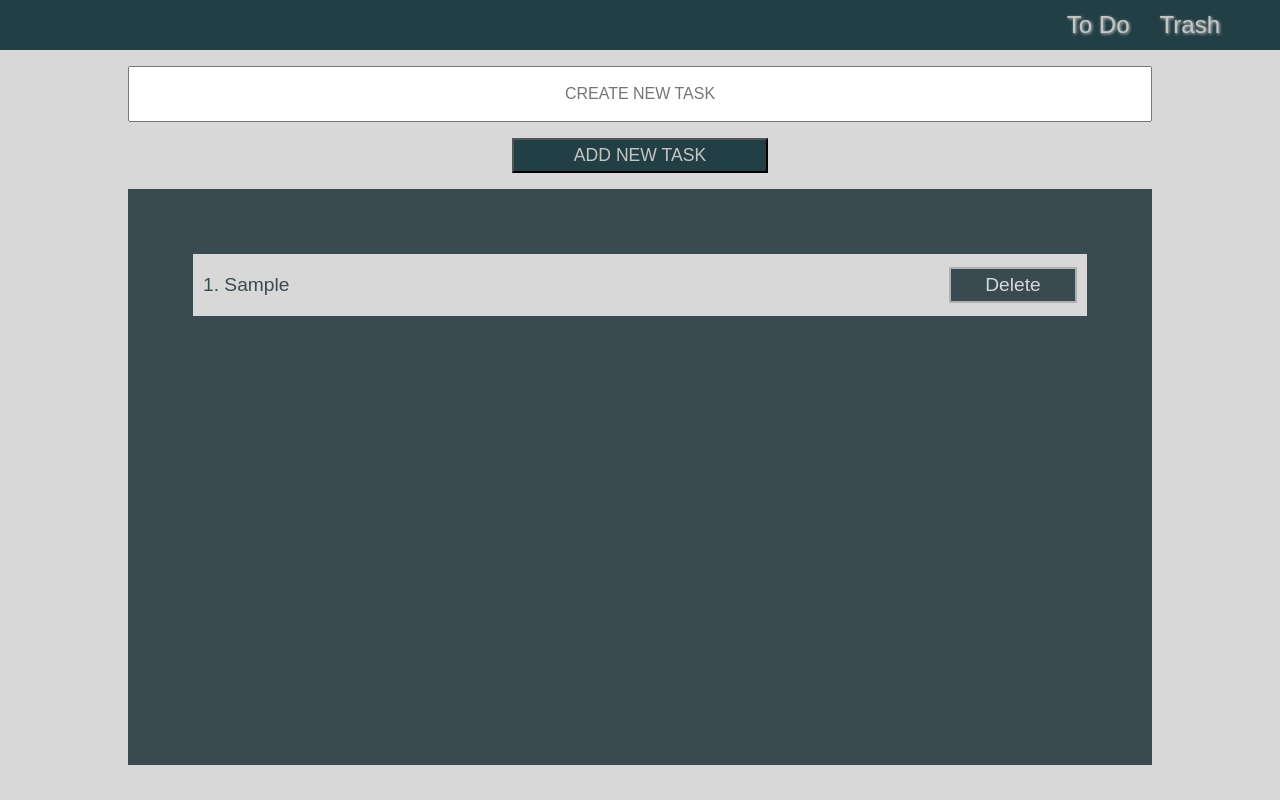
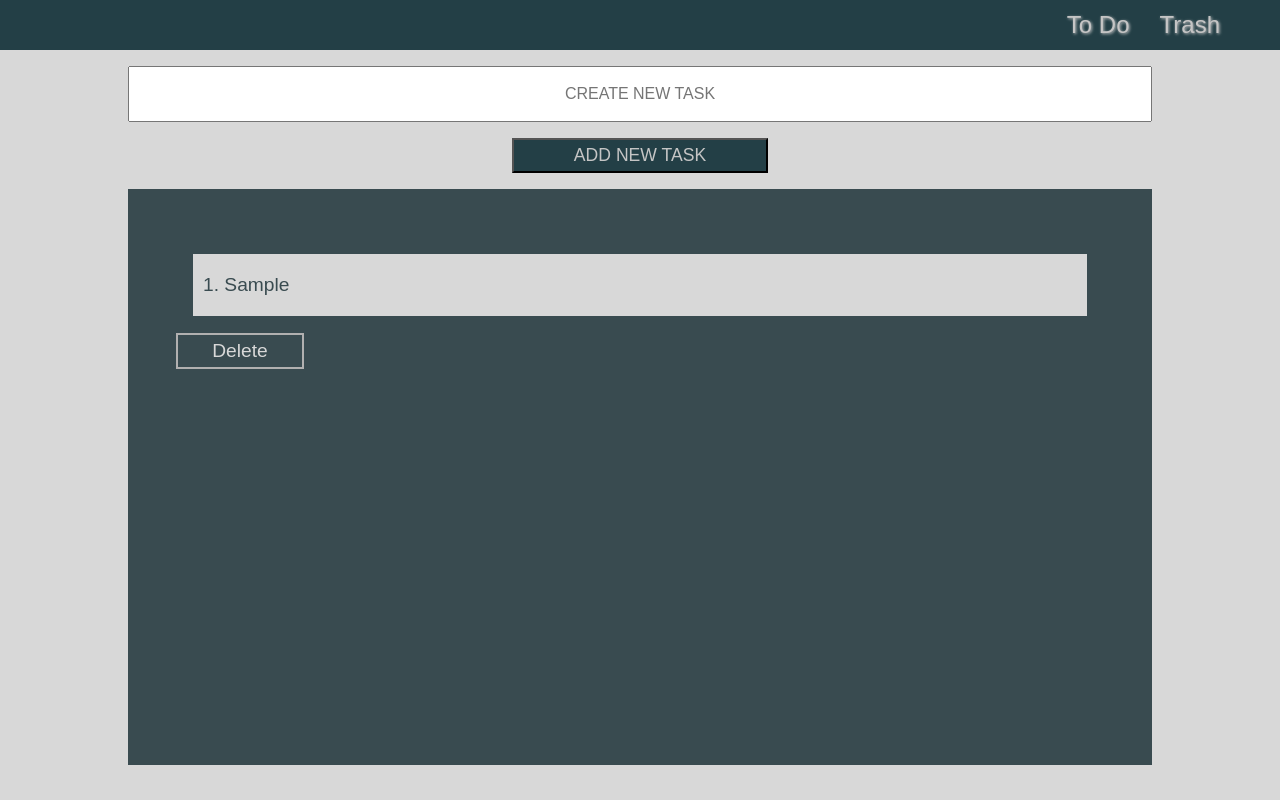
Before and after one commit to Sophia656/to_do, a React (Create React App) app: page / in a window 1280 px wide. Both pictures are taken after typing "Sample" into the empty fields and a click on the button "ADD NEW TASK". Built offline with nearby package versions, Linux system fonts and the light colour scheme; a web font is replaced by a local one.

Commit message:
doneTask

```diff
--- a/src/App.js
+++ b/src/App.js
@@ -5,66 +5,66 @@ import { AuthContext } from './components/context';
 import TaskPage from './TaskPage';
 import TrashPage from './TrashPage';
 
-function App() {
-  const [taskList, setTaskList] = useState([]);
-  const [task, setTask] = useState('');
+const App = () => {
+  const [tasksList, setTasksList] = useState([]);
+  const [newTask, setNewTask] = useState('');
   const [trashList, setTrashList] = useState([]);
   const [selectTask, setSelectTask] = useState([]);
 
 
   const addNewTask = (e) => {
     e.preventDefault();
-    const newTask = {
+    const createTask = {
       id: Date.now(),
+      done: false,
       complited: false,
-      done: false,
-      task
+      newTask
     }
-    setTaskList([newTask, ...taskList]);
-    setTask('');
+    setTasksList([...tasksList, createTask]);
+    setNewTask('');
   }
 
-  const removeTask = (post) => {
-    const find = taskList.find(p => p.id === post.id)
-    setTaskList(taskList.filter(p => p.id !== post.id));
+  const removeTask = (task) => {
+    const find = tasksList.find(currentTask => currentTask.id === task.id)
+    setTasksList(tasksList.filter(currentTask => currentTask.id !== task.id));
     setTrashList([...trashList, find]);
-    post.done = !post.done
+    task.done = !task.done
   }
 
   //SELECT TASKS
-  const selectPost = (post) => {
-    const selectItem = trashList.find(p => p.id === post.id);
+  const selectPost = (task) => {
+    const selectItem = trashList.find(currentTask => currentTask.id === task.id);
     setSelectTask([...selectTask, selectItem]);
 
-    trashList.map(p => {
-      if (p.id === post.id){
-        p.complited = !p.complited
+    trashList.map(currentTask => {
+      if (currentTask.id === task.id){
+        currentTask.complited = !currentTask.complited
       }
-      return p
+      return currentTask
     })
   }
 
   // RETURN TASKS
   const selectTasksToReturn = () => {
-    trashList.map(p => {
-      if(p.complited === true){
-        setTaskList([...taskList, p]);
+    trashList.map(currentTask => {
+      if (currentTask.complited === true){
+        setTasksList([...tasksList, currentTask]);
       }
-      return p
+      return currentTask
     })
   }
 
   const returnTasks = () => {
     if (selectTasksToReturn) {
-        setTrashList(trashList.filter(p => p.complited !== true));
-        setSelectTask([]);
+      setTrashList(trashList.filter(currentTask => currentTask.complited !== true));
+      setSelectTask([]);
     }
   }
-  trashList.map(p => {
+  trashList.map(currentTask => {
     if(returnTasks){
-      p.done = !p.done
+      currentTask.done = !currentTask.done
     }
-    return p
+    return currentTask
   })
 
   return (
@@ -73,15 +73,16 @@ function App() {
         <Route
           path='/'
           element={<TaskPage
-              task={task}
-              setTask={setTask}
+              newTask={newTask}
+              setNewTask={setNewTask}
               addNewTask={addNewTask}
-              taskList={taskList}
+              tasksList={tasksList}
               removeTask={removeTask}
+              setTasksList={setTasksList}
             />
           }
         />
-        <Route path='/trash' element={<TrashPage task={task}/>} />
+        <Route path='/trash' element={<TrashPage newTask={newTask}/>} />
       </Routes>
     </AuthContext.Provider>
   );
--- a/src/TaskPage.jsx
+++ b/src/TaskPage.jsx
@@ -1,7 +1,17 @@
 import React from 'react';
 import TaskList from './components/TaskList';
 
-const TaskPage = ({task, setTask, addNewTask, taskList, removeTask, complitedTask}) => {
+const TaskPage = ({newTask, setNewTask, addNewTask, tasksList, removeTask, complitedTask, setTasksList}) => {
+
+    const doneTask = (task) => {
+        const newList = tasksList.map(currentTask => {
+            if (currentTask.id === task.id) {
+                task.done = !task.done
+            }
+            return currentTask
+        })
+        setTasksList(newList)
+    }
 
     return (
         <div className='wrapper'>
@@ -9,15 +19,15 @@ const TaskPage = ({task, setTask, addNewTask, taskList, removeTask, complitedTas
                 <form className='form'>
                     <input
                     className='form__input'
-                    value={task}
-                    onChange={(e) => setTask(e.target.value)}
+                    value={newTask}
+                    onChange={(e) => setNewTask(e.target.value)}
                     type='text'
                     placeholder='CREATE NEW TASK'
                     />
                     <button className='form__btn' onClick={addNewTask}>ADD NEW TASK</button>
                 </form>
             </div>
-            <TaskList taskList={taskList} removeTask={removeTask} complitedTask={complitedTask} />
+            <TaskList doneTask={doneTask} setTasksList={setTasksList} tasksList={tasksList} removeTask={removeTask} complitedTask={complitedTask} />
         </div>
     );
 };
--- a/src/TrashPage.jsx
+++ b/src/TrashPage.jsx
@@ -1,6 +1,6 @@
 import React, { useContext } from 'react';
 import { AuthContext } from './components/context';
-import cl from './TrashPage.module.css';
+import s from './TrashPage.module.css';
 
 const TrashPage = () => {
 
@@ -10,31 +10,40 @@ const TrashPage = () => {
         setTrashList([]);
         setSelectTask([]);
     }
+
     const removeSelectPosts = () => {
-        setTrashList(trashList.filter(p => p.complited !== true));
+        setTrashList(trashList.filter(currentTask => currentTask.complited !== true));
         setSelectTask([]);
     }
+
+    trashList.map(currentTask => {
+        if (currentTask.done === true){
+            currentTask.done = !currentTask.done
+        }
+        return currentTask
+    })
+
     return (
-        <div className={cl.trash__list}>
+        <div className={s.trash__list}>
 
-            {trashList.map((post, index) =>
-                <div key={post.id}>
-                    <label className={cl.trash__task__wrapper}>
-                        <span className={cl.trash__task}>
-                            {index + 1}. {post.task}
+            {trashList.map((task, index) =>
+                <div key={task.id}>
+                    <label className={s.trash__task__wrapper}>
+                        <span className={s.trash__task}>
+                            {index + 1}. {task.newTask}
                         </span>
                         <input
                         type='checkbox'
                         onChange={() => selectTasksToReturn()}
-                        onClick={() => selectPost(post)}
+                        onClick={() => selectPost(task)}
                         />
                     </label>
                 </div>
             )}
-                <div className={cl.trash__btns__wrapper}>
-                    <button className={cl.trash__btns} onClick={() => returnTasks()}>RETURN</button>
-                    <button className={cl.trash__btns} onClick={() => removeSelectPosts()}>CLEAR SELECTED TASKS</button>
-                    <button className={cl.trash__btns} onClick={cleadAll}>CLEAR ALL</button>
+                <div className={s.trash__btns__wrapper}>
+                    <button className={s.trash__btns} onClick={() => returnTasks()}>RETURN</button>
+                    <button className={s.trash__btns} onClick={() => removeSelectPosts()}>CLEAR SELECTED TASKS</button>
+                    <button className={s.trash__btns} onClick={cleadAll}>CLEAR ALL</button>
                 </div>
         </div>
     );
--- a/src/components/TaskList.jsx
+++ b/src/components/TaskList.jsx
@@ -1,41 +1,23 @@
-import React, { useState } from 'react';
-import cl from './TaskList.module.css';
+import React from 'react';
+import s from './TaskList.module.css';
 
-const TaskList = ({taskList, removeTask}) => {
-
-    const changeComplited = (post) => {
-        if(post.complited === true) {
-            taskList.map(p => {
-                if (p.id === post.id){
-                    p.complited = !p.complited
-                }
-                return p
-            })
-        }
-    }
-    const doneTask = (post) => {
-        taskList.map(p => {
-            if (p.id === post.id){
-              p.done = !p.done
-            }
-            return p
-        })
-    }
+const TaskList = ({tasksList, removeTask, doneTask}) => {
 
     return (
-            <div className={cl.list}>
-                {taskList.map((post, index) =>
-                    <div
-                    value={post}
-                    key={post.id}
-                    className={post.done === true ? cl.cross_out : cl.task}
-                    onClick={() => doneTask(post)}
-                    >
-                        <span>{index + 1}. {post.task}</span>
+            <div className={s.list}>
+                {tasksList.map((task, index) =>
+
+                    <div value={task} key={task.id}>
+                        <span
+                        className={task.done === true ? s.cross_out : s.task}
+                        onClick={() => doneTask(task)}
+                        >
+                            {index + 1}. {task.newTask}
+                        </span>
 
                         <button
-                        className={cl.btn_del}
-                        onClick={() => {removeTask(post); changeComplited(post)}}
+                        className={s.btn_del}
+                        onClick={() => removeTask(task)}
                         >
                             Delete
                         </button>
--- a/src/components/TaskList.module.css
+++ b/src/components/TaskList.module.css
@@ -32,7 +32,6 @@
     height: 4rem;
     background: rgb(216, 216, 216);
     border: 1px solid rgb(57, 75, 80);
-    /* color: rgb(57, 75, 80); */
     font-size: 1.2rem;
     color: rgba(0, 0, 0, 0.3);
     text-decoration: line-through;
```
